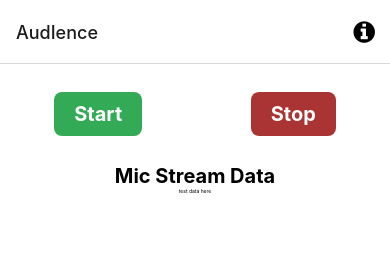
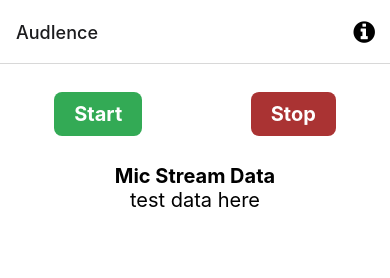
Before and after one commit to niembro64/audience, a React Native app: screen /TabOne in a window 390 px wide. Shown: the top 278 px of the page. Built offline with nearby package versions, Linux system fonts and the light colour scheme; what expo-linking would draw is missing.

Commit message:
bigger ? text

```diff
--- a/screens/TabOneScreen.tsx
+++ b/screens/TabOneScreen.tsx
@@ -270,7 +270,7 @@ const styles = StyleSheet.create({
     width: "80%",
   },
   small_text: {
-    fontSize: 5,
+    fontSize: 20,
     font: "monospace",
   },
   button_parent: {
```
